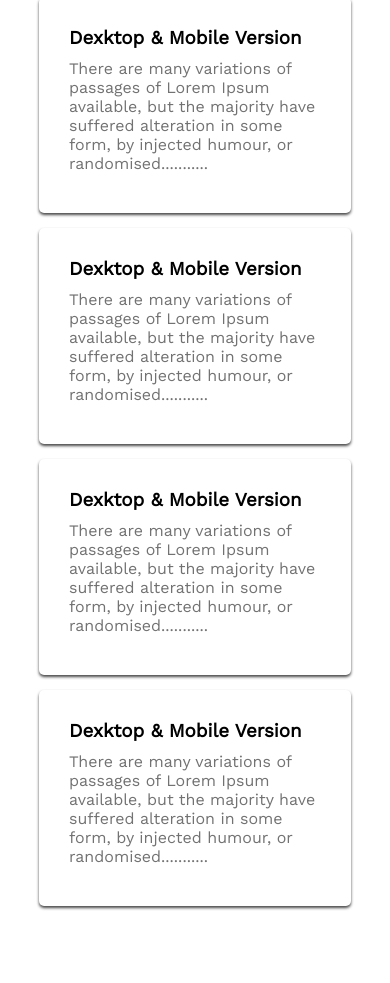
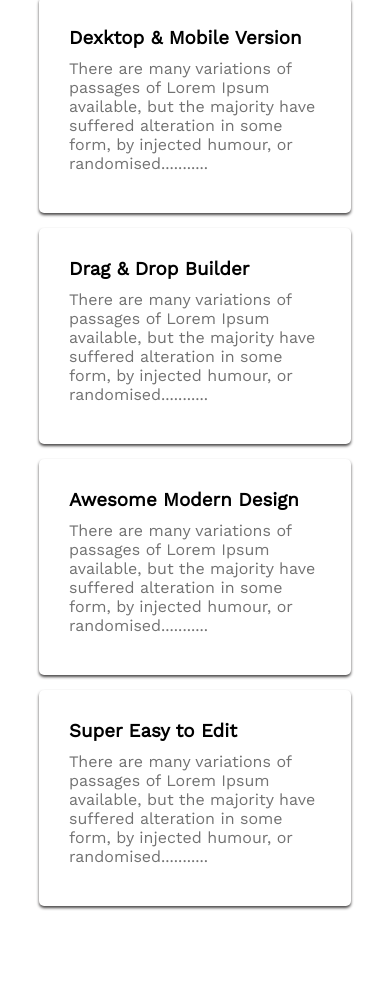
Before and after one commit to ImranSarkerWeb/Assignment-02, a plain HTML site: page index.html in a window 390 px wide. Shown: the part 4081-5064 px from the top of the page. Drawn offline with nearby package versions, Linux system fonts and the light colour scheme.

Commit message:
content updated

```diff
--- a/css/responsive.css
+++ b/css/responsive.css
@@ -17,6 +17,9 @@
 
     .banner-text {
         width: 100%;
+    }
+    .banner-title{
+        font-size: 35px;
     }
 
 
--- a/index.html
+++ b/index.html
@@ -75,15 +75,15 @@
                 <p>There are many variations of passages of Lorem Ipsum available, but the majority have suffered alteration in some form, by injected humour, or randomised...........</p>
             </div>
             <div class="fd-card">
-                <h3>Dexktop & Mobile Version</h3>
+                <h3>Drag & Drop Builder</h3>
                 <p>There are many variations of passages of Lorem Ipsum available, but the majority have suffered alteration in some form, by injected humour, or randomised...........</p>
             </div>
             <div class="fd-card">
-                <h3>Dexktop & Mobile Version</h3>
+                <h3>Awesome Modern Design</h3>
                 <p>There are many variations of passages of Lorem Ipsum available, but the majority have suffered alteration in some form, by injected humour, or randomised...........</p>
             </div>
             <div class="fd-card last">
-                <h3>Dexktop & Mobile Version</h3>
+                <h3>Super Easy to Edit</h3>
                 <p>There are many variations of passages of Lorem Ipsum available, but the majority have suffered alteration in some form, by injected humour, or randomised...........</p>
             </div>
         </div>
```
